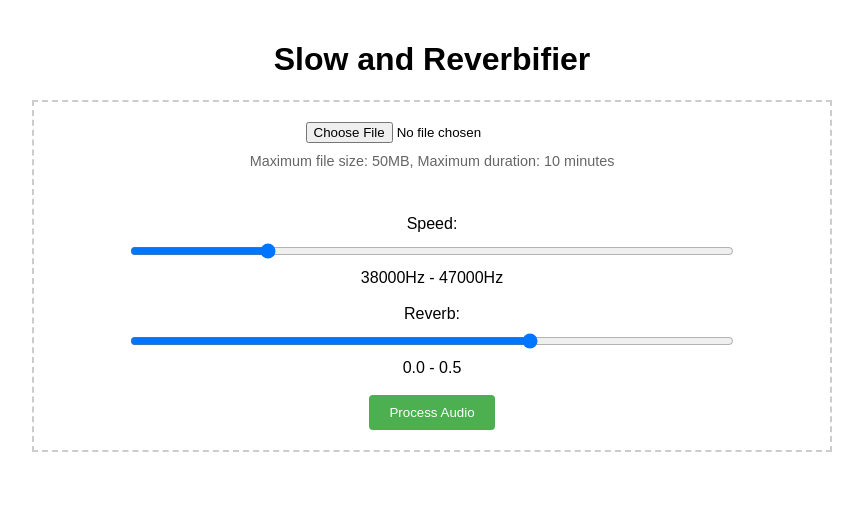
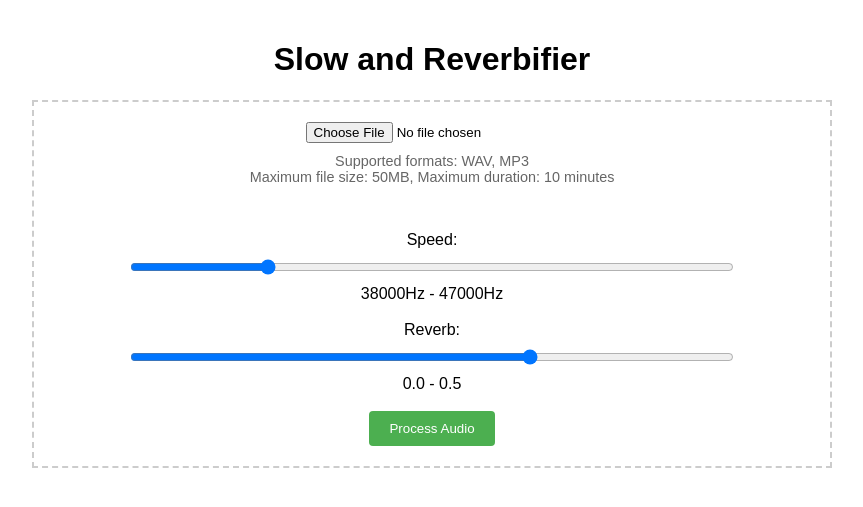
Before and after one commit to EsstafaSoufiane/SLRB, a Flask app: template templates/index.html in a window 1280 px wide. Shown: the top 507 px of the page, without its empty margins (208-1071 px from the left). Run offline with Flask 2, Linux system fonts and the light colour scheme; the template is opened without the code that fills it, so the values that code supplies are empty.

Commit message:
Added MP3 support with automatic conversion to WAV

```diff
--- a/app.py
+++ b/app.py
@@ -7,6 +7,7 @@ from pedalboard.io import AudioFile
 import tempfile
 from werkzeug.utils import secure_filename
 import traceback
+from pydub import AudioSegment
 
 # Configure logging
 logging.basicConfig(level=logging.INFO)
@@ -21,21 +22,30 @@ TEMP_DIR = tempfile.gettempdir()
 # Configuration
 app.config['MAX_CONTENT_LENGTH'] = 50 * 1024 * 1024  # 50MB max file size
 app.config['SEND_FILE_MAX_AGE_DEFAULT'] = 0
-CHUNK_SIZE = 1024 * 1024  # 1MB chunks for processing
 
-# Speed and reverb presets from the original implementation
+# Speed and reverb presets
 SPEED_AMOUNTS = [38000, 39000, 40000, 41000, 42000, 43000, 44000, 45000, 46000, 47000]
 REVERB_AMOUNTS = [0.0, 0.10, 0.25, 0.5]
 
 def allowed_file(filename):
-    return '.' in filename and filename.rsplit('.', 1)[1].lower() in {'wav'}
+    return '.' in filename and filename.rsplit('.', 1)[1].lower() in {'wav', 'mp3'}
+
+def convert_to_wav(input_path, output_path):
+    """Convert MP3 to WAV format"""
+    try:
+        logger.info(f"Converting {input_path} to WAV format")
+        audio = AudioSegment.from_mp3(input_path)
+        audio.export(output_path, format='wav')
+        logger.info("Conversion successful")
+    except Exception as e:
+        logger.error(f"Error converting MP3 to WAV: {str(e)}")
+        raise RuntimeError(f"Error converting audio file: {str(e)}")
 
 def process_audio(input_path, output_path, room_size=0.25, sample_rate=40000):
     try:
         logger.info(f"Starting audio processing: input={input_path}, output={output_path}")
         logger.info(f"Parameters: room_size={room_size}, sample_rate={sample_rate}")
 
-        # Process audio in chunks to reduce memory usage
         with AudioFile(input_path, 'r') as f:
             duration = f.frames / f.samplerate
             logger.info(f"Audio duration: {duration} seconds")
@@ -43,18 +53,15 @@ def process_audio(input_path, output_path, room_size=0.25, sample_rate=40000):
             if duration > 600:  # 10 minutes max
                 raise ValueError("Audio file too long. Maximum duration is 10 minutes.")
 
-            # Read the audio in chunks
             audio = f.read(f.frames)
             original_sample_rate = f.samplerate
             logger.info(f"Original sample rate: {original_sample_rate}")
 
-        # Create and apply effects
         try:
             logger.info("Applying audio effects...")
             board = Pedalboard([Reverb(room_size=room_size)])
             effected = board(audio, original_sample_rate)
 
-            # Write the processed audio
             logger.info("Writing processed audio...")
             with AudioFile(output_path, 'w', sample_rate, effected.shape[0]) as out:
                 out.write(effected)
@@ -89,12 +96,12 @@ def process_song():
 
         if not allowed_file(file.filename):
             logger.warning(f"Invalid file type: {file.filename}")
-            return jsonify({'error': 'Only WAV files are supported'}), 400
+            return jsonify({'error': 'Only WAV and MP3 files are supported'}), 400
 
         # Get parameters first to validate them
         try:
-            speed_index = int(request.form.get('speed', 2))  # Default to 40000
-            reverb_index = int(request.form.get('reverb', 2))  # Default to 0.25
+            speed_index = int(request.form.get('speed', 2))
+            reverb_index = int(request.form.get('reverb', 2))
             logger.info(f"Processing parameters: speed_index={speed_index}, reverb_index={reverb_index}")
         except ValueError as ve:
             logger.error(f"Invalid parameter values: {str(ve)}")
@@ -111,7 +118,7 @@ def process_song():
         speed = SPEED_AMOUNTS[speed_index]
         room_size = REVERB_AMOUNTS[reverb_index]
 
-        # Check file size before processing
+        # Check file size
         try:
             file.seek(0, os.SEEK_END)
             size = file.tell()
@@ -125,7 +132,7 @@ def process_song():
             logger.error(f"Error checking file size: {str(e)}")
             return jsonify({'error': 'Error checking file size'}), 500
 
-        # Create temporary files with unique names
+        # Create temporary files
         try:
             input_file = tempfile.NamedTemporaryFile(delete=False, suffix='.wav', dir=TEMP_DIR)
             output_file = tempfile.NamedTemporaryFile(delete=False, suffix='.wav', dir=TEMP_DIR)
@@ -136,7 +143,15 @@ def process_song():
 
         try:
             logger.info("Saving uploaded file...")
-            file.save(input_file.name)
+            if file.filename.lower().endswith('.mp3'):
+                # For MP3 files, save to temp file and convert to WAV
+                temp_mp3 = tempfile.NamedTemporaryFile(delete=False, suffix='.mp3', dir=TEMP_DIR)
+                file.save(temp_mp3.name)
+                convert_to_wav(temp_mp3.name, input_file.name)
+                os.unlink(temp_mp3.name)
+            else:
+                # For WAV files, save directly
+                file.save(input_file.name)
 
             logger.info("Processing audio...")
             process_audio(input_file.name, output_file.name, room_size, speed)
@@ -231,7 +246,7 @@ def index():
     <body>
         <h1>Slow and Reverbifier</h1>
         <div class="container">
-            <input type="file" id="audioFile" accept=".wav">
+            <input type="file" id="audioFile" accept=".wav, .mp3">
             <div class="info">Maximum file size: 50MB, Maximum duration: 10 minutes</div>
             <br><br>
             <label for="speed">Speed:</label><br>
--- a/templates/index.html
+++ b/templates/index.html
@@ -53,8 +53,8 @@
 <body>
     <h1>Slow and Reverbifier</h1>
     <div class="container">
-        <input type="file" id="audioFile" accept=".wav">
-        <div class="info">Maximum file size: 50MB, Maximum duration: 10 minutes</div>
+        <input type="file" id="audioFile" accept=".wav,.mp3">
+        <div class="info">Supported formats: WAV, MP3<br>Maximum file size: 50MB, Maximum duration: 10 minutes</div>
         <br><br>
         <label for="speed">Speed:</label><br>
         <input type="range" id="speed" class="slider" min="0" max="9" value="2">
```
Also changed, not shown: requirements.txt (+6 -6 lines).
